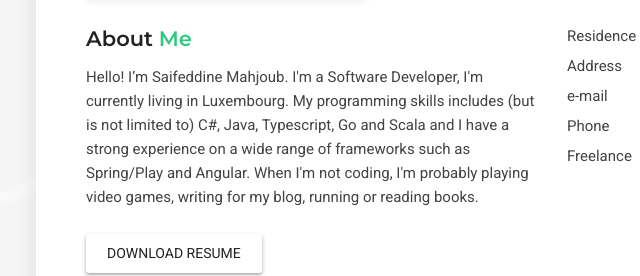
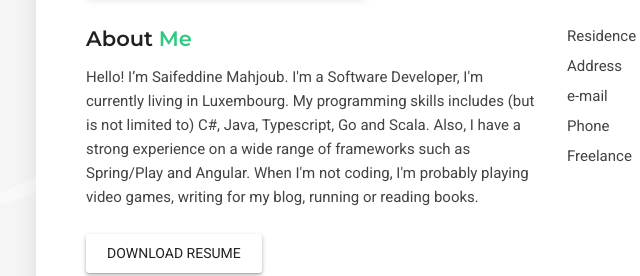
Before and after one commit to smahjoub/smahjoub.github.io, a plain HTML site: page index.html in a window 1280 px wide. Shown: the part 433-709 px from the top of the page, 88-728 px from the left. Drawn offline with Linux system fonts and the light colour scheme; some packages are replaced by stand-ins of ours.

Commit message:
fix about section

```diff
--- a/index.html
+++ b/index.html
@@ -123,7 +123,7 @@
                         <div class="block-title">
                           <h3>About <span>Me</span></h3>
                         </div>
-                        <p>Hello! I’m Saifeddine Mahjoub. I'm a Software Developer, I'm currently living in Luxembourg. My programming skills includes (but is not limited to) C#, Java, Typescript, Go and Scala and I have a strong experience on a wide range of frameworks such as Spring/Play and Angular. When I'm not coding, I'm probably playing video games, writing for my blog, running or reading books.</p>
+                        <p>Hello! I’m Saifeddine Mahjoub. I'm a Software Developer, I'm currently living in Luxembourg. My programming skills includes (but is not limited to) C#, Java, Typescript, Go and Scala. Also, I have a strong experience on a wide range of frameworks such as Spring/Play and Angular. When I'm not coding, I'm probably playing video games, writing for my blog, running or reading books.</p>
                       </div>
                       <div class="download-resume">
                         <a href="" class="btn btn-secondary">Download Resume</a>
```
